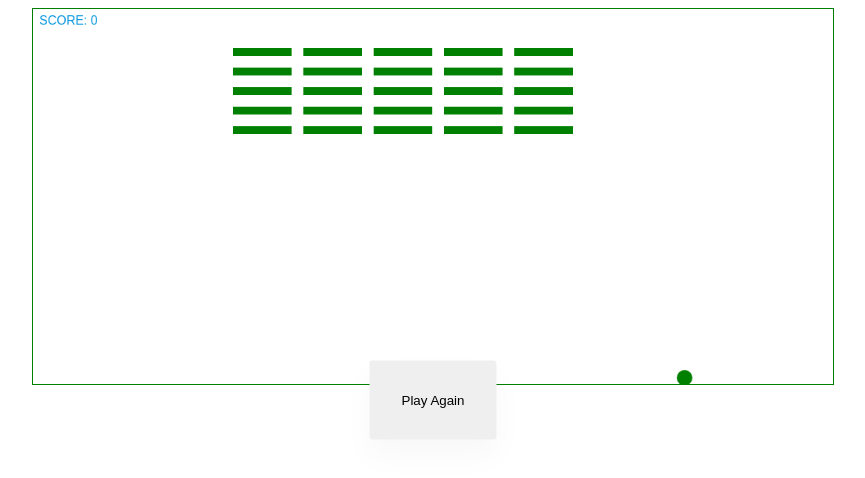
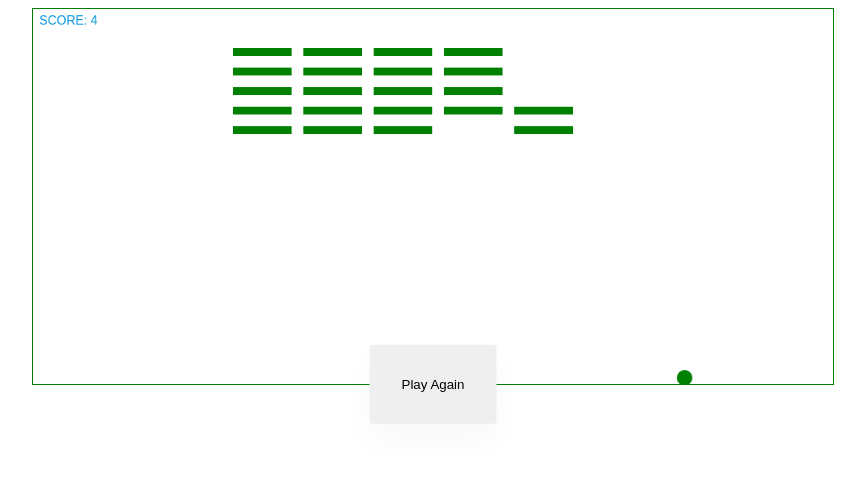
Before and after one commit to vanderkilu/breakout-game-ts, a website built with webpack: page index.html in a window 1280 px wide. Shown: the whole page, without its empty margins (207-1072 px from the left). Built offline with nearby package versions, Linux system fonts and the light colour scheme.

Commit message:
add score

```diff
--- a/index.html
+++ b/index.html
@@ -20,7 +20,7 @@
             position: fixed;
             top: 50%;
             left: 50%;
-            transform: translate(-50%, -50%);
+            transform: translate(-50%, -70%);
             padding: 2rem;
             box-shadow: 0 1rem 2rem rgba(0,0,0,0.03);
             border: none;
--- a/src/Game.ts
+++ b/src/Game.ts
@@ -80,8 +80,12 @@ export class Game {
 
         for (let i = 0; i < this.bricks.length; i++) {
             for (let j =0; j < this.bricks.length; j++) {
-                if (this.bricks[i][j])
-                    this.bricks[i][j].draw(this.ctx)
+                const brick: Brick= this.bricks[i][j]
+                if (brick  && !brick.hasBroken && brick.hasCollided(this.ball))  {
+                    brick.hasBroken = true
+                    this.score.score += 1
+                }
+                if (brick) brick.draw(this.ctx)
             }
         }
     }
--- a/src/entities/Brick.ts
+++ b/src/entities/Brick.ts
@@ -1,7 +1,8 @@
 import { Entity } from './Entity'
+import {Ball} from './Ball'
 
 export class Brick extends Entity {
-    private hasBroken: boolean = false
+    public hasBroken: boolean = false
     constructor(
         public x: number,
         public y: number,
@@ -21,4 +22,10 @@ export class Brick extends Entity {
             ctx.closePath()
         }
     }
+
+    public hasCollided(ball: Ball): Boolean {
+        return (ball.x > this.x &&
+                ball.x < this.x + this.width) &&
+                (ball.y > this.y && ball.y < this.y + this.height)
+    }
 }
```
